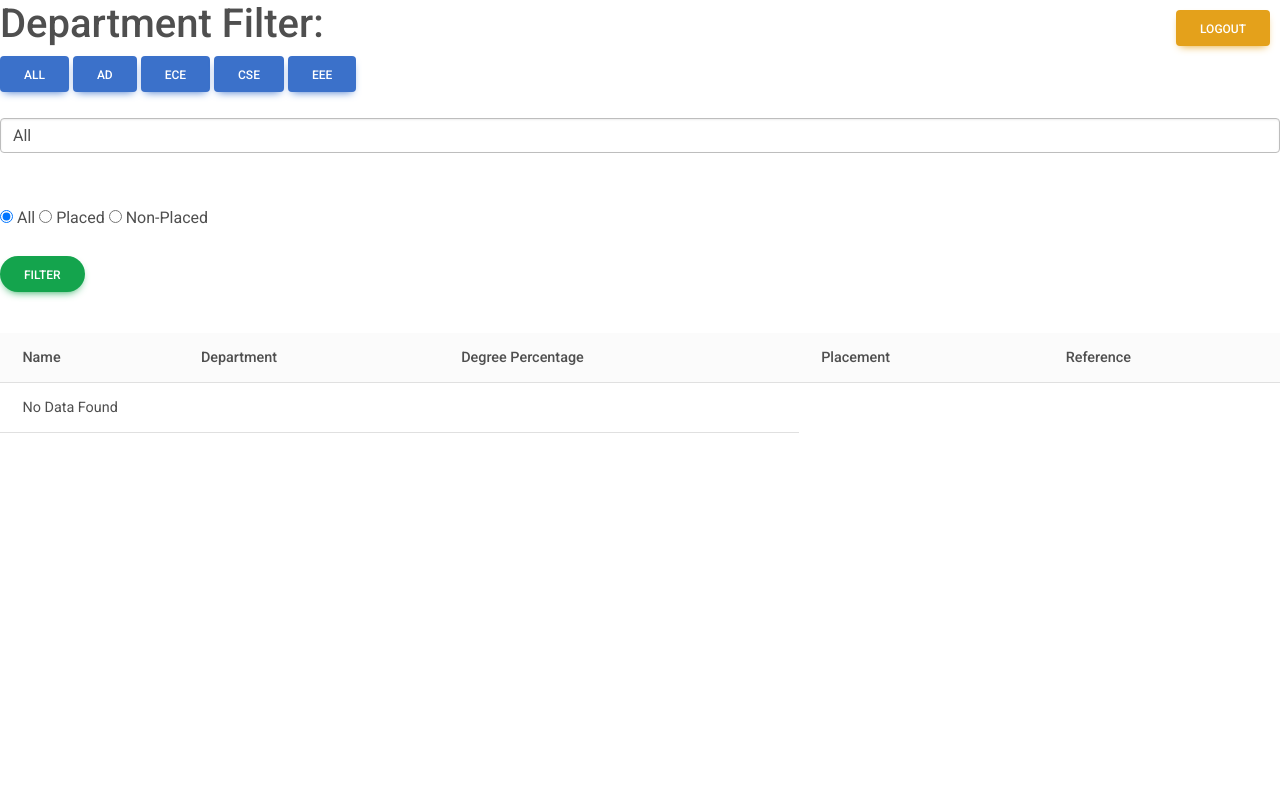
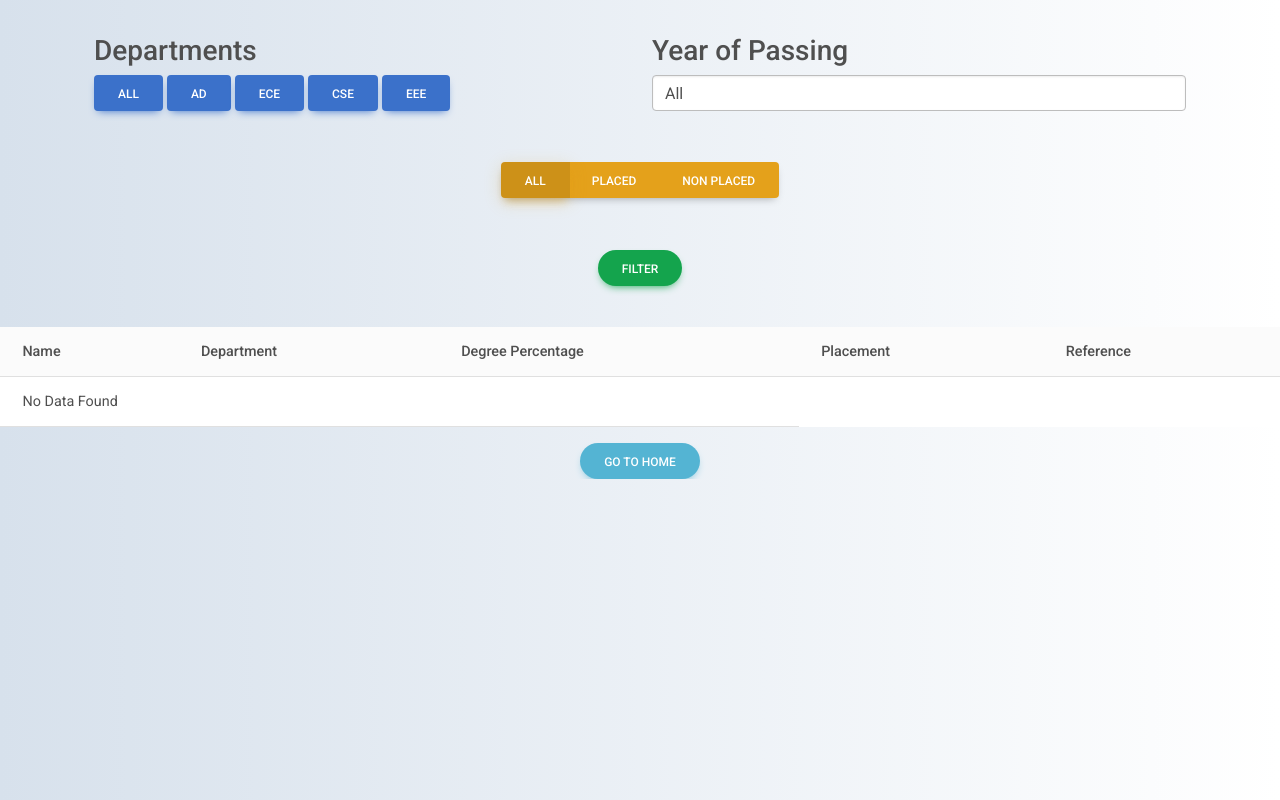
Before and after one commit to ParthivAkilesh/BlackAnt, a Django app: page /viewer in a window 1280 px wide. Run offline with Django 3.2, Linux system fonts and the light colour scheme; some libraries are stand-ins or nearby versions.

Commit message:
Final Version1

```diff
--- a/home/templates/home/viewer.html
+++ b/home/templates/home/viewer.html
@@ -18,6 +18,10 @@
 
     <style>
 
+      .gradient-custom {
+        background: -webkit-linear-gradient(left, #D7E1EC, #FFFFFF);
+    }
+
     .button:active {
       background-color: green;
       border: 1px solid green;
@@ -34,29 +38,34 @@
 </style>
 </head>
 
-<body>
-  <div class="details">
-
-    <div class="logout-container">
-      <ul>
-          <a class="btn btn-warning" href="{% url 'logout' %}">Logout</a>
-      </ul>
-  </div>
-
-    <h1>Department Filter:</h1>
+<body class="gradient-custom">
+    <div class="container">
       <form action="/viewer" method="post">
         {% csrf_token %}
 
         <input type="hidden" name="dept" id="selectedDept" value="">
 
+
+        <div class="text-center">
+          <h1 style="color: #0080ff;"></h1>
+        </div>
+        <br>
+
+        {% comment %} <br>
+        <br> {% endcomment %}
+
+        <div class="container">
+          <div class="row">
+            <div class="col-md-6">
+              <h3>Departments</h3>
               <input class="btn btn-primary button" name="dept" id="all" type="button" onclick="setDepartment('all')" value="All" />
               <input type="button" class="btn btn-primary button" onclick="setDepartment('ad')" name="dept" id="ad" value="AD">
               <input type="button" class="btn btn-primary button" onclick="setDepartment('ece')" name="dept" id="ece" value="ECE">
               <input type="button" class="btn btn-primary button" onclick="setDepartment('cse')" name="dept" id="cse" value="CSE">
               <input type="button" class="btn btn-primary button" onclick="setDepartment('eee')" name="dept" id="eee" value="EEE">
-        <br>
-        <br>
-
+            </div>
+            <div class="col-md-6">
+              <h3>Year of Passing</h3>
               <select name="year" class="form-control">
                 <option value="all">All</option>
                 <option value="2020">2020</option>
@@ -67,28 +76,47 @@
                 <option value="2025">2025</option>
                 <option value="2026">2026</option>
               </select>
+            </div>
+          </div>
+        </div>
+
+
 
         <br>
         <br>
 
-        <label>
-          <input type="radio" name="ps" value="all" checked> All
-        </label>
 
-        <label>
-          <input type="radio" name="ps" value="placed"> Placed
-        </label>
+        <div class="container">
+          <div class="row">
+            <div class="col-md-12 text-center">
+              <div class="btn-group">
+                <input type="radio" class="btn-check" name="ps" id="option1" value="all" autocomplete="off" checked />
+                <label class="btn btn-warning" for="option1">All</label>
 
-        <label>
-          <input type="radio" name="ps" value="nonplaced"> Non-Placed
-        </label>
+                <input type="radio" class="btn-check" name="ps" id="option2" value="placed" autocomplete="off" />
+                <label class="btn btn-warning" for="option2">Placed</label>
+
+                <input type="radio" class="btn-check" name="ps" id="option3" value="nonplaced" autocomplete="off" />
+                <label class="btn btn-warning" for="option3">Non Placed</label>
+              </div>
+            </div>
+          </div>
+        </div>
+
 
         <br>
         <br>
 
 
 
+        <div class="container">
+          <div class="row">
+            <div class="col-md-12 text-center">
               <button class="btn btn-success btn-rounded" type="submit">Filter</button>
+            </div>
+          </div>
+        </div>
+
       </form>
   </div>
 
@@ -114,6 +142,12 @@
         <tr class="justify-content-center">
           <td>
             <div class="d-flex align-items-center">
+              <img
+                    src="{{ detail.profile.url }}"
+                    alt=""
+                    style="width: 45px; height: 45px"
+                    class="rounded-circle"
+                    />
               <div class="ms-3">
                 <p class="fw-bold mb-1">{{ detail.name }}</p>
                 <p class="text-muted mb-0">{{ detail.email }}</p>
@@ -135,12 +169,12 @@
             {% endif %}
             </td>
           <td>
-              <a class="btn text-white" style="background-color: #0082ca;" href="{{ detail.linkedin }}" role="button">
+              <a class="btn text-white" style="background-color: #0082ca;" href="{{ detail.linkedin }}" role="button"  target="_blank">
                   <i class="fab fa-linkedin-in"></i>
                 </a>
             <br>
             <br>
-            <a class="btn text-white" style="background-color: #0082ca;" href="{{ detail.resume.url }}" role="button">
+            <a class="btn text-white" style="background-color: #0082ca;" role="button" href="{{ detail.resume.url }}" target="_blank">
               <i class="fa fa-file"></i>
             </a>
           </td>
@@ -153,7 +187,16 @@
       </tbody>
     </table>
 
+    <div class="row mt-3 mx-3 justify-content-center" style="margin-top:25px ;">
+      <div class="col-md-3">
+          <div class="text-center">
+               <a href="/home" class="btn btn-info btn-rounded back-button" >Go to Home</a>
+          </div>
+      </div>
+  {% comment %} </form> {% endcomment %}
 
+
+</div>
 
 
   </div>
--- a/home/views.py
+++ b/home/views.py
@@ -82,10 +82,9 @@ def DataAdder(request):
     if request.method == 'POST':
 
         # resume file
-        myform = Resume(request.POST,request.FILES)
-        MyFile = None
-        if myform.is_valid():
-            MyFile = request.FILES.get('file')
+        resume = request.FILES['resume_file']
+        profile = request.FILES['profile']
+
 
         # Store Personal Details
         name = request.POST.get('name')
@@ -108,7 +107,8 @@ def DataAdder(request):
                 yop=yop,
                 linkedin=lin,
                 mobno=cno,
-                resume=MyFile,
+                resume=resume,
+                profile=profile,
                 placementStatus=ps
             )
 
@@ -117,7 +117,7 @@ def DataAdder(request):
         context = {
             'data_added': True
         }
-        return render(request, 'home/user.html', context)
+        return render(request, 'home/home.html', context)
 
 
     else:
@@ -148,6 +148,9 @@ def DataEditor(request):
         cno = request.POST.get('cno')
         ps = request.POST.get('ps', False) == 'on'
 
+        resume = request.FILES['resume_file']
+        profile = request.FILES['profile']
+
         details = StudentInfo.objects.get(user=User.objects.get(username=request.user.username))
         details.name = name
         details.email = email
@@ -157,6 +160,10 @@ def DataEditor(request):
         details.yop = yop
         details.linkedin = lin
         details.mobno = cno
+        if resume:
+            details.resume = resume
+        if profile:
+            details.profile = profile
         details.placementStatus = ps
         details.save()
 
@@ -180,7 +187,7 @@ def DataEditor(request):
             'data': modelObj.values()[0]
         }
 
-        print("hi this is data", modelObj.values()[0], '\n', "username is: ", username, user, modelObj)
+        # print("hi this is data", modelObj.values()[0], '\n', "username is: ", username, user, modelObj)
         return render(request, 'home/edit.html', context)
 
 
```
Also changed, not shown: home/models.py (+2 -10 lines), home/templates/home/edit.html (+17 -4 lines), home/templates/home/user.html (+13 -0 lines), ajith.jpg (added), db.sqlite3, home/migrations/0009_studentinfo_resume.py (added), home/migrations/0010_studentinfo_profile.py (added), media/profile/ajith.jpg (added), media/profile/vijay.jpg (added), vijay.jpg (added), 2 other files. Lines whose indentation alone changed are shown as unchanged.
